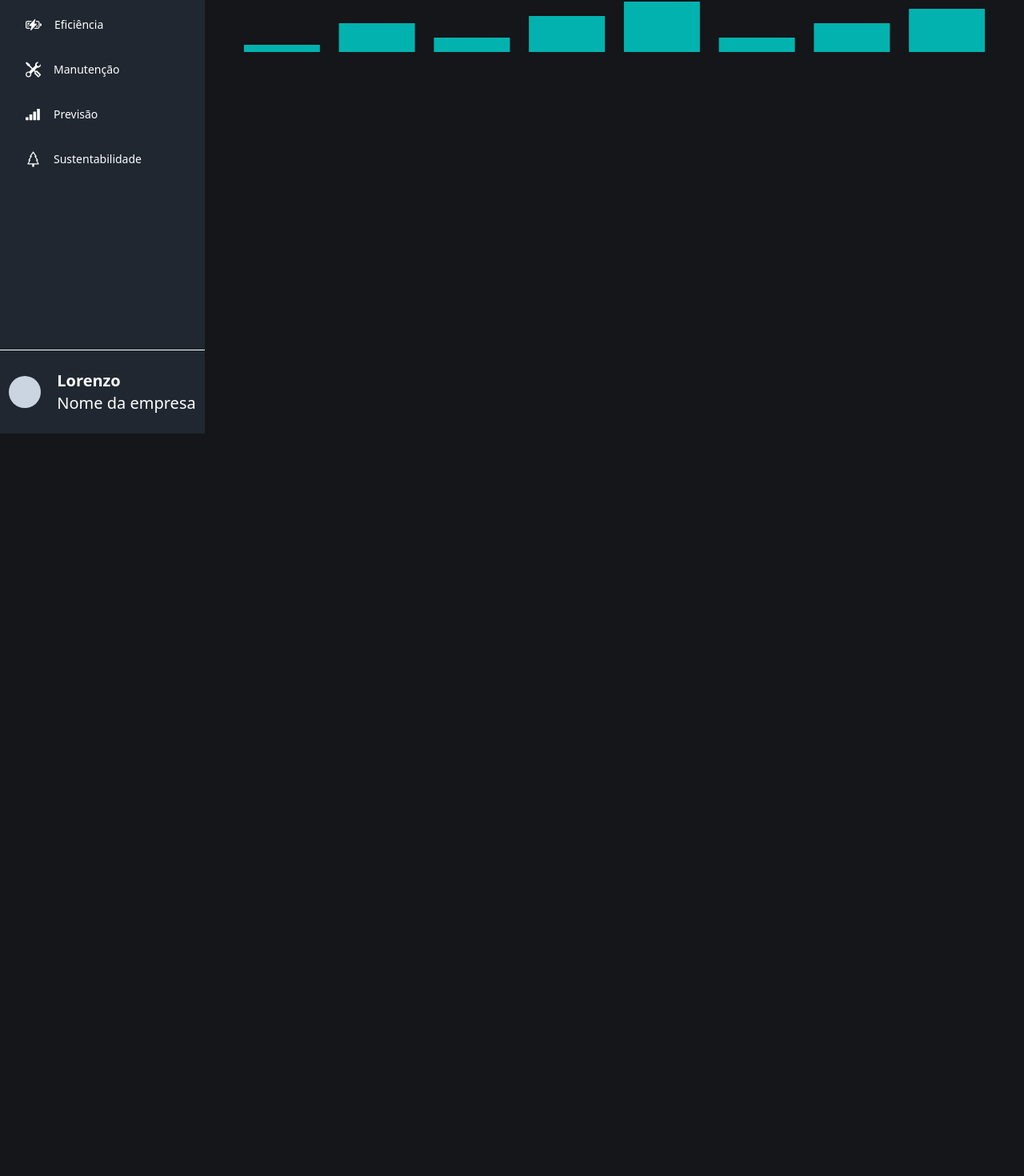
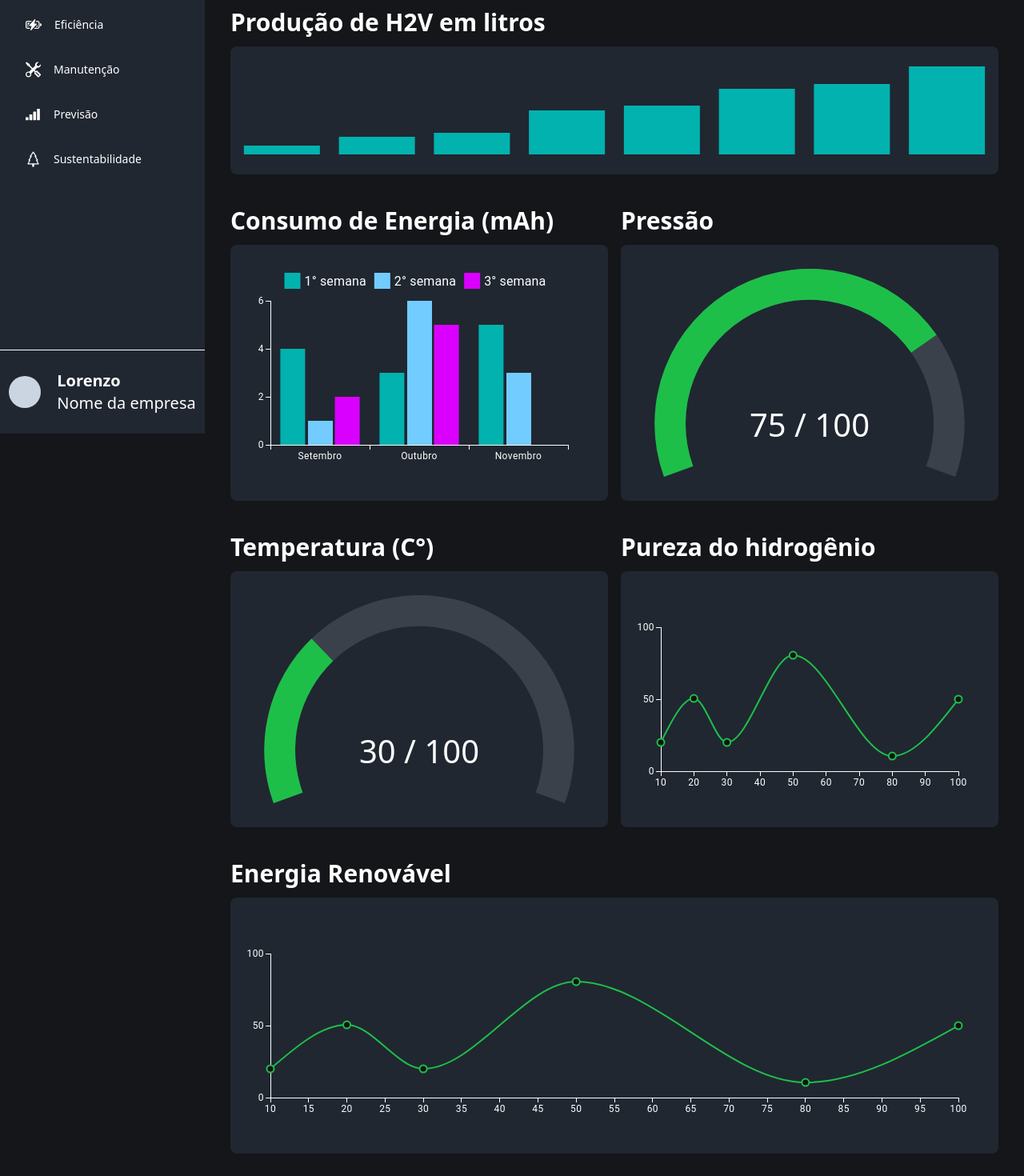
Before and after one commit to Acquesta/greenTrack, a React (Vite) app: page /Dashboard/tempoReal in a window 1280 px wide. Shown: the part 258-1728 px from the top of the page at 80% size. Before the commit the page ends 800 px from the top, so only its background shows below. Built offline with nearby package versions, Linux system fonts and the light colour scheme.

Commit message:
page tempo real completa

```diff
--- a/src/Dashboard.jsx
+++ b/src/Dashboard.jsx
@@ -3,7 +3,6 @@ import MenuHeader from "./components/dashboard/MenuHeader";
 
 import { useState } from "react";
 
-import HomeDashboard from "./components/dashboard/HomeDashboard";
 import { Outlet } from "react-router-dom";
 
 function Dashboard() {
--- a/src/components/dashboard/CardHome.jsx
+++ b/src/components/dashboard/CardHome.jsx
@@ -1,8 +1,8 @@
-function CardHome({ nome, width = '100%', height = 40, children }) {
+function CardHome({ nome, width = '100%', height = '40vh', children }) {
     return (
         <div style={{width: width}}>
             <h2 className="text-white text-3xl font-bold">{nome}</h2>
-            <div style={{height: height + "vh"}} className={`flex flex-col gap-3 mt-3 bg-[#202731] rounded-lg py-5`}>
+            <div style={{height: height}} className={`flex flex-col gap-3 mt-3 bg-[#202731] rounded-lg py-5`}>
                 {children}
             </div>
         </div>
--- a/src/components/dashboard/HomeDashboard.jsx
+++ b/src/components/dashboard/HomeDashboard.jsx
@@ -92,7 +92,7 @@ function HomeDashboard() {
                                     {
                                         data: [2, 5, 2, 8, 1, 50, 2],
                                         // area: true,
-                                        color: '#1EBF49',
+
                                     },
                                 ]}
 
--- a/src/components/dashboard/MenuDashboard.jsx
+++ b/src/components/dashboard/MenuDashboard.jsx
@@ -18,7 +18,7 @@ export default function MenuDashboard({ mostraMenu }) {
             <NavLink to='/' className="text-2xl font-bold uppercase text-white text-center ">
                 <img src={greenTrackLogo} alt="logo da greenTrack" className="h-[10vw] md:h-[4vw] mx-auto"/>
             </NavLink>
-            <div className="my-5 py-3 flex justify-around items-center cursor-pointer bg-gradient-to-r from-[#1EBF49] to-[#315367] hover:to-[#1EBF49] transition-colors">
+            <NavLink to='/Dashboard/home' className="my-5 py-3 flex justify-around items-center cursor-pointer bg-gradient-to-r from-[#1EBF49] to-[#315367] hover:to-[#1EBF49] transition-colors">
                 <svg
                 width="22"
                 height="22"
@@ -31,7 +31,7 @@ export default function MenuDashboard({ mostraMenu }) {
                     fill="white"
                 />
                 </svg>
-                <h3 className="text-xl"><NavLink to='/Dashboard/home'>Dashboard</NavLink></h3>
+                <h3 className="text-xl">Dashboard</h3>
                 <svg
                 width="16"
                 height="16"
@@ -46,7 +46,7 @@ export default function MenuDashboard({ mostraMenu }) {
                     fill="white"
                 />
                 </svg>
-            </div>
+            </NavLink>
             <div className="h-auto">
                 <h3 className="text-xl font-light px-8 my-3">Funcionalidades</h3>
                 <div className="flex flex-col gap-1">
--- a/src/pages/Dashboard/TempoReal.jsx
+++ b/src/pages/Dashboard/TempoReal.jsx
@@ -1,34 +1,112 @@
-import { Box } from "@mui/material";
-import { SparkLineChart } from "@mui/x-charts";
+import { Box, createTheme, ThemeProvider } from "@mui/material";
+import { BarChart, Gauge, gaugeClasses, LineChart, SparkLineChart } from "@mui/x-charts";
+import CardHome from "../../components/dashboard/CardHome";
+import { useState } from "react";
 
 function TempoReal() {
+
+    const [colorMode, setColorMode] = useState('dark')
+
+    const newTheme = createTheme({ palette: { mode: colorMode } });
+
     return (
         <div className="md:ml-[20vw] pt-6 px-8">
             <h2 className="text-4xl uppercase font-bold mt-10 text-white">Tempo Real</h2>
             <p className="text-verde text-base font-thin mt-2">Visualize seus dados ao vivo</p>
+            <div className="flex flex-col items-center justify-center my-10">
+                <CardHome nome='Produção de H2V em litros' height='20vh'>
                     <Box sx={{ flexGrow: 1 }}>
                         <SparkLineChart
                             plotType="bar"
-                    data={[1, 4, 2, 5, 7, 2, 4, 6]}
-                    height={100}
+                            data={[0.2, 0.4, 0.5, 1.0, 1.1, 1.5, 1.6, 2.0]}
                             showTooltip
                             showHighlight
                             xAxis={{
                                 scaleType: 'band',
                                 data: [
-                            new Date(2016, 0, 1),
-                            new Date(2017, 0, 1),
-                            new Date(2018, 0, 1),
-                            new Date(2019, 0, 1),
-                            new Date(2020, 0, 1),
-                            new Date(2021, 0, 1),
-                            new Date(2022, 0, 1),
-                            new Date(2023, 0, 1),
+                                    '01:00',
+                                    '02:00',
+                                    '03:00',
+                                    '04:00',
+                                    '05:00',
+                                    '06:00',
+                                    '07:00',
+                                    '08:00',
                                 ],
-                        valueFormatter: (value) => value.getFullYear(),
                             }}
                         />
                     </Box>
+                </CardHome>
+                <ThemeProvider theme={newTheme} >
+                    <div className="w-full mt-10 flex gap-4 max-lg:flex-col">
+                        <CardHome nome='Consumo de Energia (mAh)' width="100%">
+                            <BarChart
+                                xAxis={[{ scaleType: 'band', data: ['Setembro', 'Outubro', 'Novembro'] }]}
+                                series={[{ data: [4, 3, 5], label: '1° semana' }, { data: [1, 6, 3], label: '2° semana' }, { data: [2, 5], label: '3° semana' }]}
+
+                            />
+                        </CardHome>
+                        <CardHome nome='Pressão' width="100%">
+                            <Gauge
+                                value={75}
+                                startAngle={-110}
+                                endAngle={110}
+                                sx={{
+                                    [`& .${gaugeClasses.valueText}`]: {
+                                        fontSize: 40,
+                                        transform: 'translate(0px, 0px)',
+                                    },
+                                }}
+                                text={
+                                    ({ value, valueMax }) => `${value} / ${valueMax}`
+                                }
+                            />
+                        </CardHome>
+                    </div>
+                    <div className="w-full mt-10 flex gap-4 max-lg:flex-col">
+                        <CardHome nome='Temperatura (C°)' width="100%">
+                            <Gauge
+                                value={30}
+                                startAngle={-110}
+                                endAngle={110}
+                                sx={{
+                                    [`& .${gaugeClasses.valueText}`]: {
+                                        fontSize: 40,
+                                        transform: 'translate(0px, 0px)',
+                                    },
+                                }}
+                                text={
+                                    ({ value, valueMax }) => `${value} / ${valueMax}`
+                                }
+                            />
+                        </CardHome>
+                        <CardHome nome='Pureza do hidrogênio' width="100%">
+                            <LineChart
+                                xAxis={[{ data: [10, 20, 30, 50, 80, 100] }]}
+                                series={[
+                                    {
+                                        data: [20, 50.5, 20, 80.5, 10.5, 50],
+                                        color: '#1EBF49',
+                                    },
+                                ]}
+                            />
+                        </CardHome>
+                    </div>
+                    <div className="mt-10 w-full">
+                        <CardHome nome='Energia Renovável'>
+                            <LineChart
+                                xAxis={[{ data: [10, 20, 30, 50, 80, 100] }]}
+                                series={[
+                                    {
+                                        data: [20, 50.5, 20, 80.5, 10.5, 50],
+                                        color: '#1EBF49',
+                                    },
+                                ]}
+                            />
+                        </CardHome>
+                    </div>
+                </ThemeProvider>
+            </div>
         </div>
     );
 }
```
Lines whose indentation alone changed are shown as unchanged.
